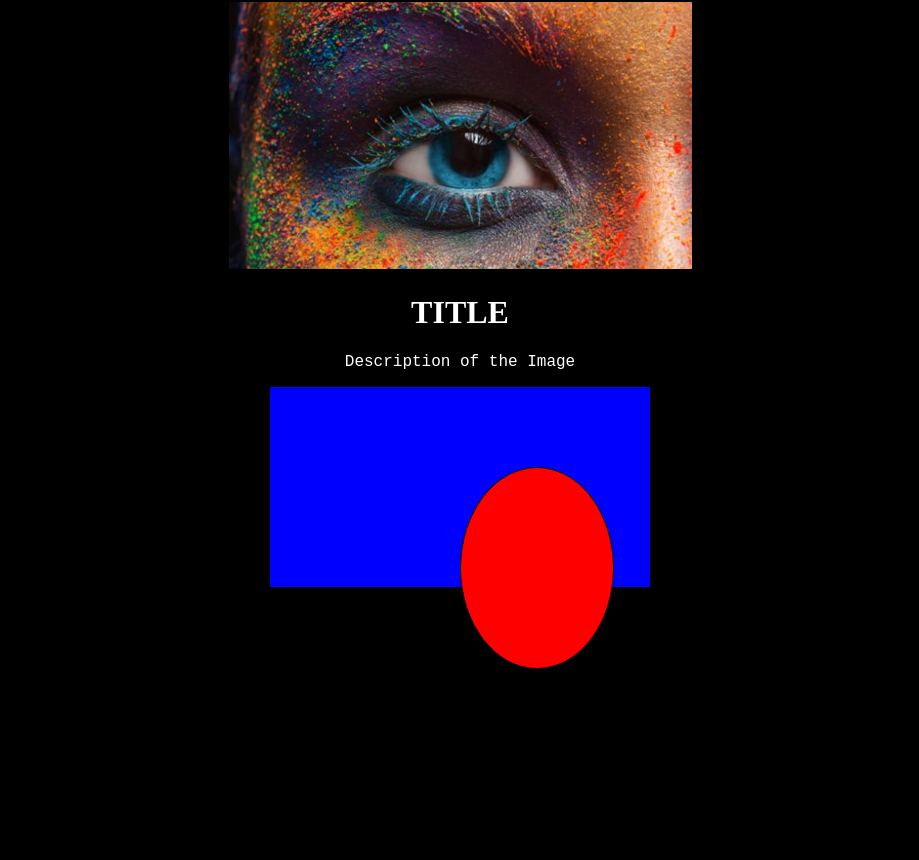
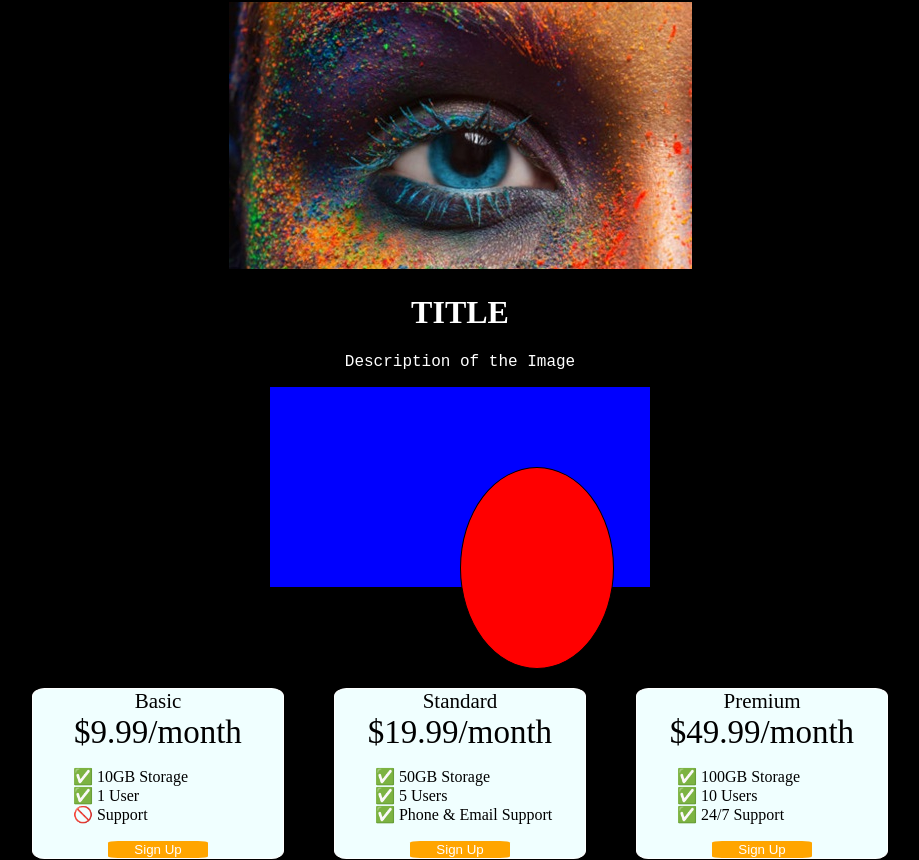
Before and after one commit to repository4poc/all-in-all, a React (Vite) app in the folder frontend/: page / in a window 1280 px wide. Shown: the part 156-1016 px from the top of the page, without its empty margins (180-1099 px from the left). Before the commit the page ends 825 px from the top, so only its background shows below. Built offline with nearby package versions, Linux system fonts and the light colour scheme.

Commit message:
Implemented responsible design using mediatype and flexbox

```diff
--- a/frontend/index.css
+++ b/frontend/index.css
@@ -53,3 +53,55 @@ p {
   list-style: none;
   gap: 2rem;
 }
+
+.pricing-container {
+  color: white;
+  border: 1px solid black;
+  position: relative;
+  top: 100px;
+  display: flex;
+  gap: 50px;
+  flex-basis: 150px;
+  justify-content: center;
+}
+
+@media (max-width: 1250px) {
+  .pricing-container {
+    display: flex;
+    flex-direction: column;
+    justify-content: center;
+    align-items: center;
+    height: 100%;
+  }
+}
+
+.pricing-plan {
+  border: 1px solid white;
+  border-radius: 5%;
+  background-color: azure;
+  color: black;
+  text-align: center;
+  width: 250px;
+}
+
+.plan-title {
+  font-size: 21px;
+}
+
+.plan-price {
+  font-size: 33px;
+}
+
+.plan-features {
+  list-style: none;
+  text-align: left;
+}
+
+.plan-button {
+  background-color: orange;
+  border: none;
+  width: 40%;
+  border-radius: 10%;
+  text-align: center;
+  color: white;
+}
--- a/frontend/src/App.jsx
+++ b/frontend/src/App.jsx
@@ -30,6 +30,39 @@ function App() {
           <div id="red-circle"></div>
         </div>
       </div>
+
+      <div class="pricing-container">
+        <div class="pricing-plan">
+          <div class="plan-title">Basic</div>
+          <div class="plan-price">$9.99/month</div>
+          <ul class="plan-features">
+            <li>✅ 10GB Storage</li>
+            <li>✅ 1 User</li>
+            <li>🚫 Support</li>
+          </ul>
+          <button class="plan-button">Sign Up</button>
+        </div>
+        <div class="pricing-plan">
+          <div class="plan-title">Standard</div>
+          <div class="plan-price">$19.99/month</div>
+          <ul class="plan-features">
+            <li>✅ 50GB Storage</li>
+            <li>✅ 5 Users</li>
+            <li>✅ Phone &amp; Email Support</li>
+          </ul>
+          <button class="plan-button">Sign Up</button>
+        </div>
+        <div class="pricing-plan">
+          <div class="plan-title">Premium</div>
+          <div class="plan-price">$49.99/month</div>
+          <ul class="plan-features">
+            <li>✅ 100GB Storage</li>
+            <li>✅ 10 Users</li>
+            <li>✅ 24/7 Support</li>
+          </ul>
+          <button class="plan-button">Sign Up</button>
+        </div>
+      </div>
     </>
   );
 }
```
